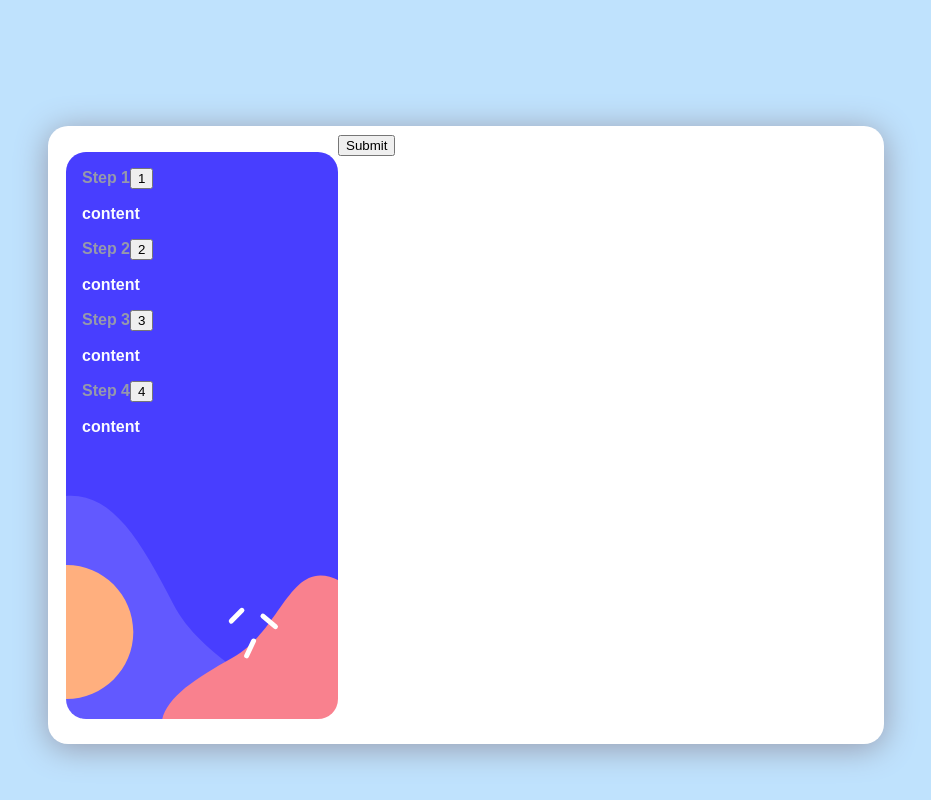
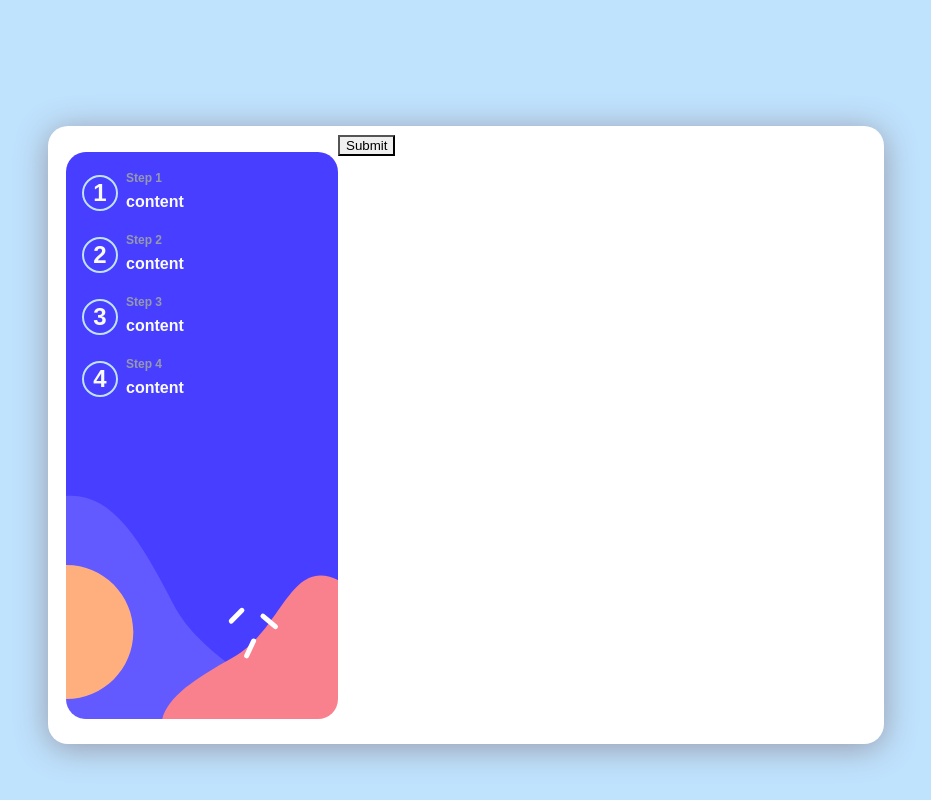
Before and after one commit to B4rsam/frontendmentors-multistepform, a React (Vite) app: page / in a window 1280 px wide. Shown: the whole page, without its empty margins (174-1105 px from the left). Built offline with nearby package versions, Linux system fonts and the light colour scheme; the HTML template or start-up script is replaced by a standard one.

Commit message:
feat stepButton styling

```diff
--- a/src/components/primitives/Button/button.module.sass
+++ b/src/components/primitives/Button/button.module.sass
@@ -0,0 +1,19 @@
+@import '../../../utils/mediaQuery'
+@import '../../../assets/palette'
+
+.button
+    appearance: none
+    &:hover
+        cursor: pointer
+
+    &.step
+        border-radius: 100%
+        height: 36px
+        width: 36px
+        border: solid 2px
+        border-color: $primaryLightBlue
+        background-color: rgba(0,0,0,0)
+        color: $neutralAlabaster
+        font-size: 24px
+        font-weight: 700
+        margin-right: 8px
--- a/src/components/primitives/stepButton/StepButton.tsx
+++ b/src/components/primitives/stepButton/StepButton.tsx
@@ -13,9 +13,11 @@ interface stepButton {
 const StepButton : FC<stepButton> = ({step, stepLabel, stepContent, changeStep}) => {
     return (
         <label className={`${s.stepButton} ${step}`}>
-            <label className={s.stepLabel}>{stepLabel}</label>
             <Button type="step" children={step} onClick={() => changeStep(step)}/>
-            <p className={s.stepContent}>{stepContent}</p>
+            <div className={s.textBox}>
+                <label className={s.stepLabel}>{stepLabel}</label>
+                <p className={s.stepContent}>{stepContent}</p>
+            </div>
         </label>
     )
 }
--- a/src/components/primitives/stepButton/stepbutton.module.sass
+++ b/src/components/primitives/stepButton/stepbutton.module.sass
@@ -2,9 +2,17 @@
 @import '../../../assets/palette'
 
 .stepButton
+    display: flex
+    align-items: center
+    margin-bottom: 12px
+
     .stepLabel
         color: $neutralGray
         font-weight: 700
+        font-size: 12px
+
+
     .stepContent
         color: $neutralAlabaster
         font-weight: 700
+        line-height: 0px
```
